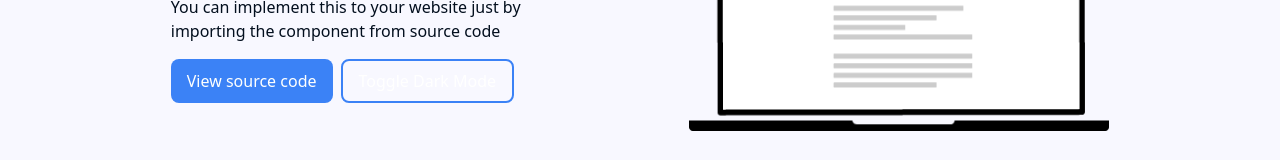
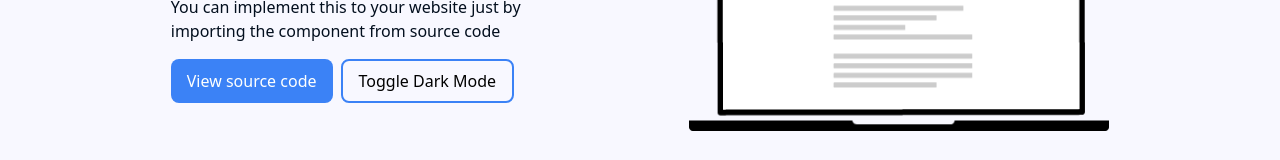
Before and after one commit to OndrejLosensky/dynamic-island-header, a React (Vite) app: page / in a window 1280 px wide. Shown: the part 393-553 px from the top of the page. Built offline with nearby package versions, Linux system fonts and the light colour scheme.

Commit message:
wrong text colors for each view

```diff
--- a/src/App.jsx
+++ b/src/App.jsx
@@ -69,7 +69,7 @@ const [isVisible, setIsVisible] = useState(true);
           <div className="flex flex-row">
             <button onClick={goToGithub} className="mt-4 px-4 py-2 bg-blue-500 rounded-lg text-md text-customWhite hover:-translate-y-1 hover:bg-blue-700 duration-300 ">View source code</button>
             <button onClick={toggleTheme} className="toggle-btn px-4 py-2 mt-4 border-2 border-blue-500 rounded-lg ml-2 hover:-translate-y-1 duration-300">
-              <span className={isLight ? 'dark-mode-text' : 'light-mode-text'}>
+              <span className={isLight ? 'light-mode-text' : 'dark-mode-text'}>
                 {isLight ? 'Toggle Dark Mode' : 'Toggle Light Mode'}
               </span>
             </button>
```
